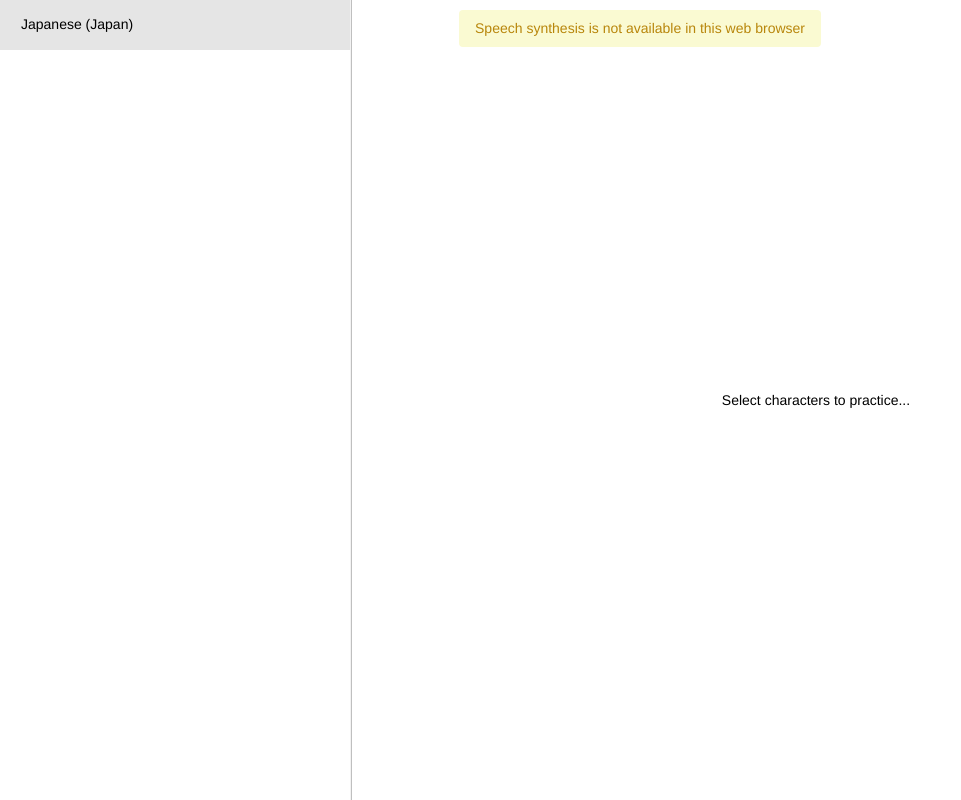
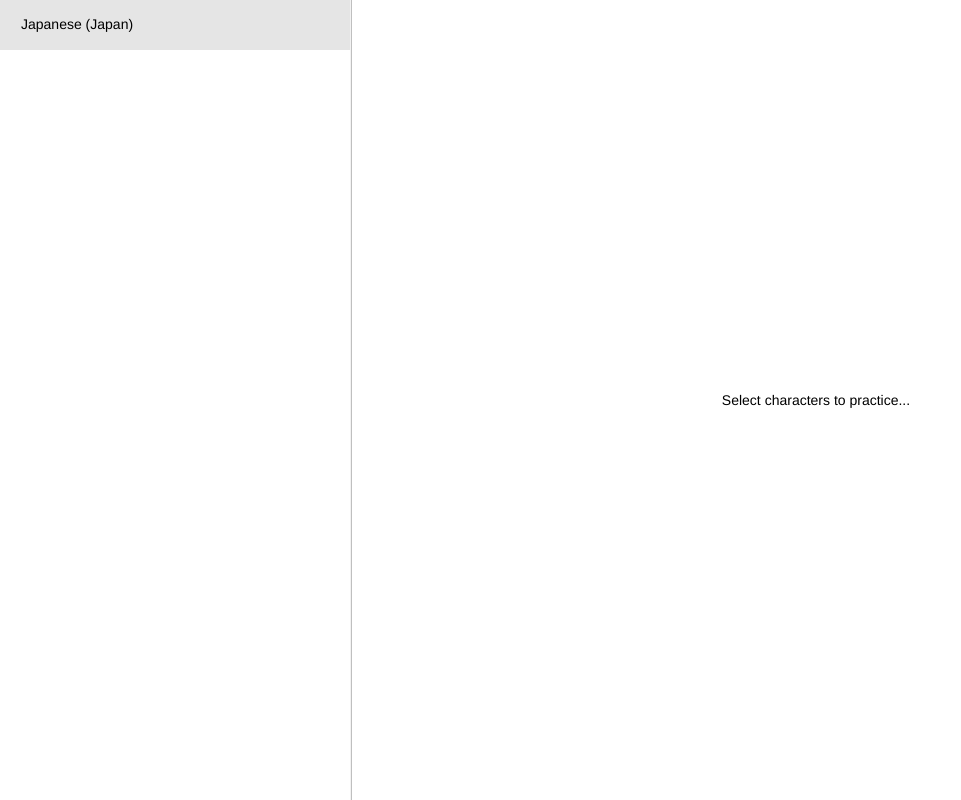
Before and after one commit to davidvandusen/phonograph.figureandsound.com, a React app: page / in a window 1280 px wide. Shown: the whole page, without its empty margins (0-961 px from the left). Built offline with nearby package versions, Linux system fonts and the light colour scheme.

Commit message:
Remove obtrusive notification

```diff
--- a/src/components/App.jsx
+++ b/src/components/App.jsx
@@ -346,9 +346,6 @@ class App extends Component {
   renderMainUI() {
     return (
       <div className="app">
-        {!this.state.ui.hasSpeech && (
-          <div className="notification">Speech synthesis is not available in this web browser</div>
-        )}
         <div className="settings">
           <div className="languages">
             {this.state.data.languages.map((language, idx) => (
```
